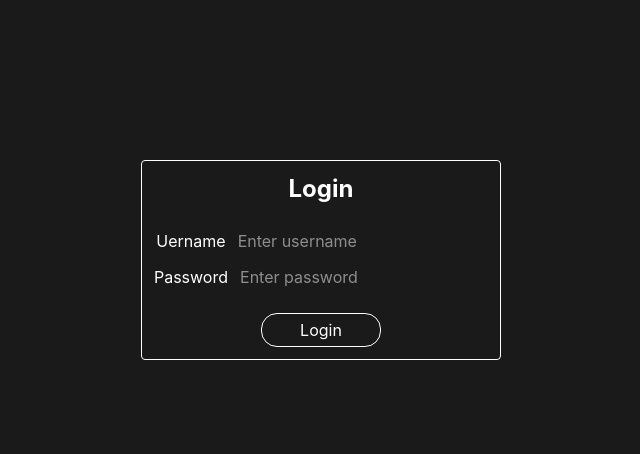
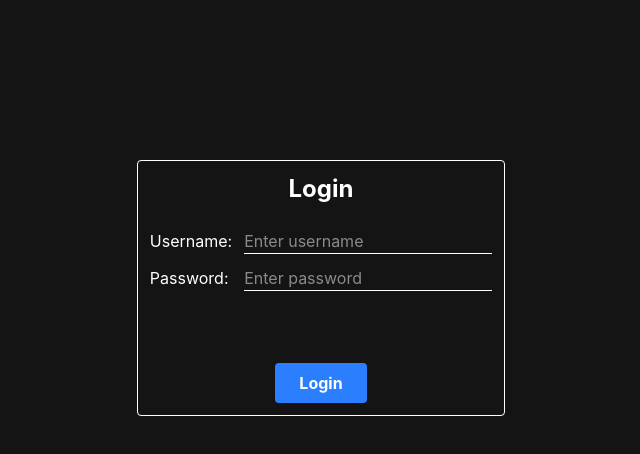
Before and after one commit to IrfanPatelIG/Admin-Dashboard-Nexgensis-Assignment, a React (Vite) app: page /login in a window 1280 px wide. Shown: the top 454 px of the page, without its empty margins (319-959 px from the left). Built offline with nearby package versions, Linux system fonts and the light colour scheme.

Commit message:
Added Logout Feature

```diff
--- a/index.html
+++ b/index.html
@@ -7,7 +7,7 @@
     <link href="/src/style.css" rel="stylesheet">
     <title>pagination</title>
   </head>
-  <body>
+  <body class="bg-primary">
     <div id="root"></div>
     <script type="module" src="/src/main.jsx"></script>
   </body>
--- a/src/App.css
+++ b/src/App.css
@@ -1,4 +1,27 @@
 @import "tailwindcss";
+@tailwind utilities;
+
+@layer components {
+  .btn-primary {
+    @apply bg-blue-500 text-white font-bold py-2 px-6 rounded cursor-pointer hover:bg-blue-600;
+  }
+
+  .bg-primary {
+    @apply bg-[#141414];
+  }
+
+  .bg-secondary {
+    @apply bg-[#100f0f];
+  }
+
+  .bg-product-card {
+    @apply bg-[#191919];
+  }
+
+  .input-parent {
+    @apply flex w-full;
+  }
+}
 
 :root {
   margin: 0;
@@ -7,13 +30,8 @@
 }
 
 body {
-  background-color: rgb(26, 26, 26);
   color: white;
   margin: 0 !important;
-}
-
-.App {
-  margin-inline: 120px;
 }
 
 .products {
@@ -31,7 +49,6 @@ body {
   align-items: center;
   justify-content: space-between;
   gap: 10px;
-  background-color: rgb(32, 32, 32);
   cursor: pointer;
 }
 
@@ -46,7 +63,6 @@ body {
   bottom: 0px;
   left: 0px;
   z-index: 10;
-  background-color: #141414;
   bottom: 0px;
   width: 100%;
   padding: 15px 0;
--- a/src/api/axios.js
+++ b/src/api/axios.js
@@ -4,4 +4,16 @@ const api = axios.create({
     baseURL: "https://dummyjson.com",
 })
 
+api.interceptors.request.use((config) => {
+    const token = localStorage.getItem("token")
+
+    if (token) {
+        config.headers.Authorization = `Bearer ${token}`
+    }
+
+    return config
+}, (error) => {
+    return Promise.reject(error)
+})
+
 export default api
--- a/src/pages/Login.jsx
+++ b/src/pages/Login.jsx
@@ -35,20 +35,22 @@ function Login() {
 
         <form onSubmit={handleSubmit}
         className='flex flex-col gap-3 w-full items-center *:flex *:gap-3 *:justify-center'>
-            <div>
-                <label>Uername</label>
-                <input type="text" value={username} onChange={(e) => setUsername(e.target.value)} placeholder='Enter username'/>
+            <div className='input-parent'>
+                <label className='flex-1'>Username:</label>
+                <input type="text" required value={username} onChange={(e) => setUsername(e.target.value)} placeholder='Enter username'
+                className='border-b'/>
             </div>
 
-            <div>
-                <label>Password</label>
-                <input type="password" value={password} onChange={(e) => setPassword(e.target.value)} placeholder='Enter password'/>
+            <div className='input-parent'>
+                <label className='flex-1'>Password:</label>
+                <input type="password" required value={password} onChange={(e) => setPassword(e.target.value)} placeholder='Enter password'
+                className='border-b'/>
             </div>
 
-            {error && <p className='mt-3 text-red-700'>{error}</p>}
+            <p className={`opcaity-0 py-3 mt-3 text-red-700 ${error && "opacity-100 p-0!"}`}>{error}</p>
 
-            <button className='w-[120px] mt-3 px-2 py-1 border rounded-2xl'
-             type="submit" disabled={isSubmitting}>{isSubmitting? "Loggin in..." : "Login"}</button>
+            <button className='btn-primary mt-3'
+             type="submit" disabled={isSubmitting}>{isSubmitting? "Logging in..." : "Login"}</button>
         </form>
     </div>
     )
--- a/src/pages/Products.jsx
+++ b/src/pages/Products.jsx
@@ -1,14 +1,23 @@
 import { useEffect, useState } from 'react'
+import { useNavigate } from 'react-router-dom'
 import '../App.css'
 import { getProducts } from '../api/productApi'
 
 function Products() {
+    const navigate = useNavigate()
+
   const [products, setProducts] = useState([])
   const [page, setPage] = useState(1)
   const [totalPages, setTotalPages] = useState(0)
 
   const [pageSize, setPageSize] = useState(10)
   const [totalProducts, setTotalProducts] = useState(0)
+
+
+  const handleLogout = () => {
+    localStorage.removeItem("token")
+    navigate("/login")
+  }
 
   // https://dummyjson.com/products?limit=100&skip=10
   const fetchProducts = async() => {
@@ -34,11 +43,16 @@ function Products() {
   }
 
   return (
-    <div className='App'>
+    <div className='App font-sans'>
+        <nav className='flex justify-between items-center py-4 px-20 sticky top-0 bg-secondary z-10'>
+            <h1 className='text-3xl font-bold '>Products</h1>
+            <button className='btn-primary' onClick={handleLogout}>Logout</button>
+        </nav>
+
       {
-        products.length > 0 && (<div className='products'>
+        products.length > 0 && (<div className='products px-20'>
           {products.map((prod) => {
-              return <span className='product-single' key={prod.id}>
+              return <span className='product-single bg-product-card hover:bg-[#212121] hover:scale-105 hover:rounded-2xl transition-all ease-in-out' key={prod.id}>
                   <img className='product-img' src={prod.thumbnail} alt={prod.title} />
                   <span>{prod.title}</span>
                 </span>
@@ -48,20 +62,18 @@ function Products() {
 
       {products.length > 0 && (
 
-        <div className='pagination'>
+        <div className='pagination bg-secondary'>
           <div className="pagination-info">
             <span>
               Showing {(page - 1) * pageSize + 1}–
-              {Math.min(page * pageSize, totalPages * pageSize)} of {totalProducts}
+              {Math.min(page * pageSize, totalProducts)} of {totalProducts}
             </span>
 
-            <select
-              value={pageSize}
-              onChange={(event) => {
-                setPageSize(Number(event.target.value))
+            <select value={pageSize}
+              onChange={(e) => {
+                setPageSize(Number(e.target.value))
                 setPage(1)
-              }}
-            >
+              }}>
               <option value={10}>10</option>
               <option value={20}>20</option>
               <option value={50}>50</option>
```
